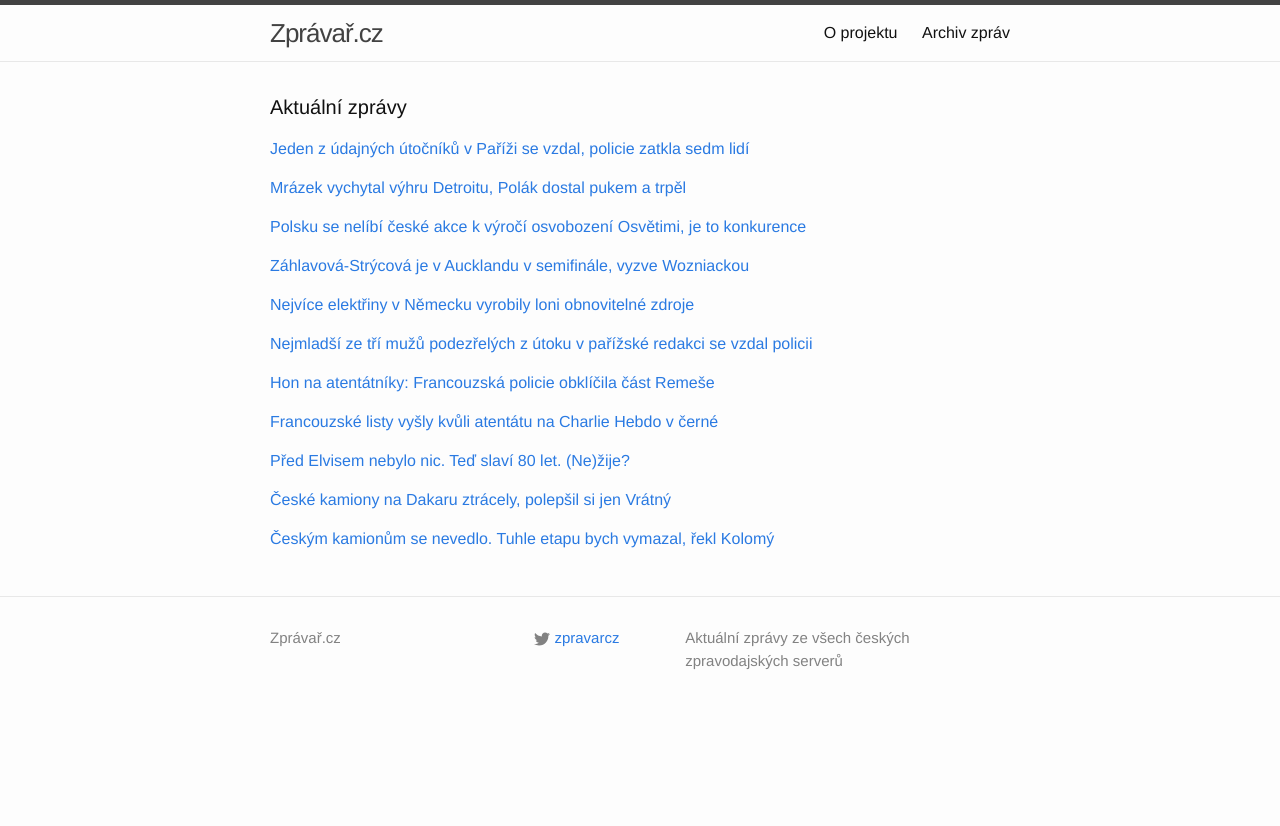
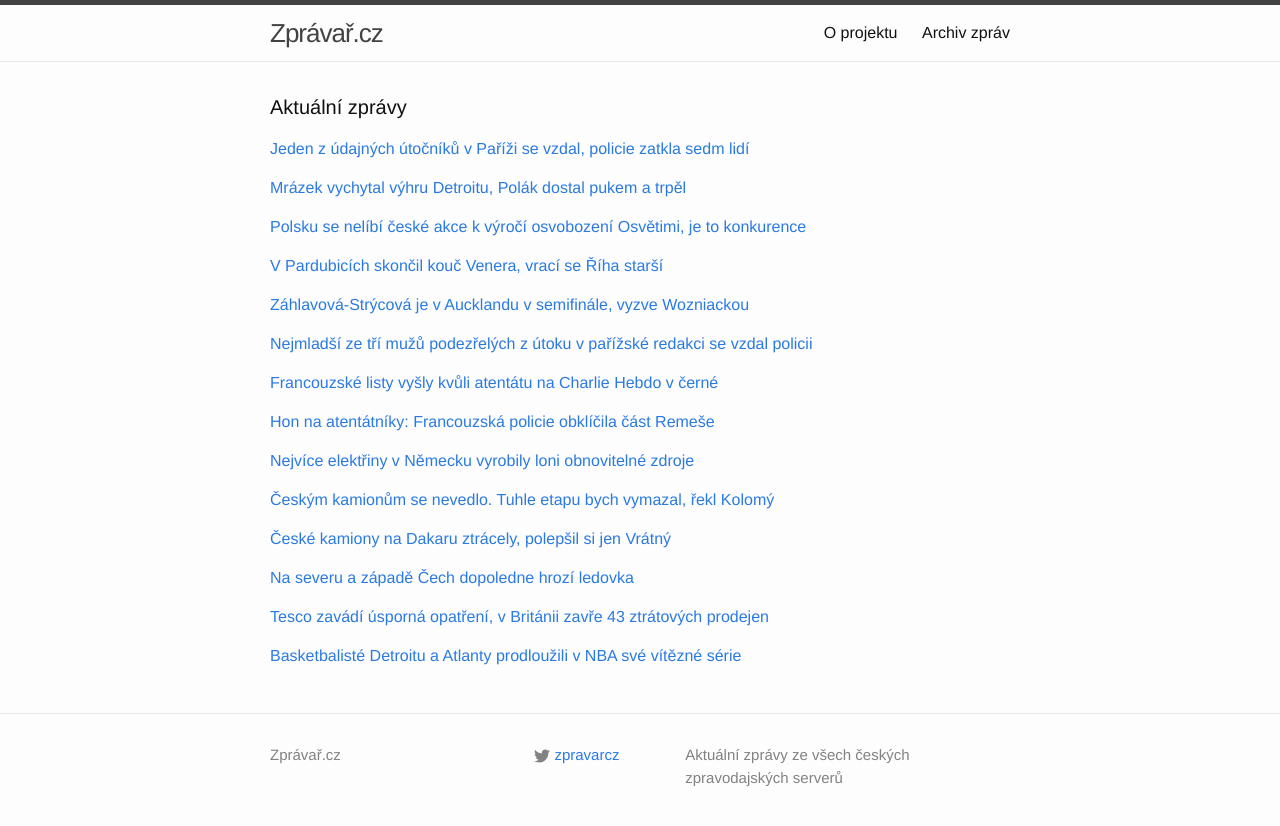
Before and after one commit to adliska/zpravar, a Jekyll site: the page built from index.html, in a window 1280 px wide. Shown: the top 826 px of the page. Built offline with Jekyll 4.4.1, drawn with Linux system fonts in a browser that asks for light colours; some of the changed lines change nothing that is shown.

Commit message:
zpravar news update

```diff
--- a/index.html
+++ b/index.html
@@ -46,22 +46,24 @@ layout: default
 <li><a href=http://www.ceskenoviny.cz/zpravy/zpravy/polsku-se-pry-nelibi-ceske-akce-k-vyroci-osvobozeni-osvetimi/1166276>Polsku se prý nelíbí české akce k výročí osvobození Osvětimi - www.ceskenoviny.cz</a></li>
 <li><a href=http://www.novinky.cz/zahranicni/evropa/358156-polsku-se-nelibi-chystane-ceske-konkurencni-akce-k-osvobozeni-osvetimi.html>Polsku se nelíbí chystané české konkurenční akce k osvobození Osvětimi - www.novinky.cz</a></li>
 </ul>
-</div><p><a href="javascript:;" onclick="toggle_visibility('zpravy3')">Záhlavová-Strýcová je v Aucklandu v semifinále, vyzve Wozniackou</a></p>
+</div><p><a href="javascript:;" onclick="toggle_visibility('zpravy3')">V Pardubicích skončil kouč Venera, vrací se Říha starší</a></p>
 <div id="zpravy3" style="display:none">
+<ul>
+<li><a href=http://sport.aktualne.cz/v-pardubicich-skoncil-kouc-venera-vraci-se-riha-starsi/r~859014a2971011e498be002590604f2e/>V Pardubicích skončil kouč Venera, vrací se Říha starší - sport.aktualne.cz</a></li>
+<li><a href=http://www.tyden.cz/rubriky/sport/hokej/extraliga/trener-venera-v-pardubicich-skoncil-nahradi-ho-riha_329415.html>Trenér Venera v Pardubicích skončil, nahradí ho Říha - www.tyden.cz</a></li>
+<li><a href=http://www.rozhlas.cz/_zprava/zdenek-venera-skoncil-u-hokejistu-pardubic-tym-prebira-milos-riha-starsi--1440995>Zdeněk Venera skončil u hokejistů Pardubic, tým přebírá Miloš Říha starší - www.rozhlas.cz</a></li>
+<li><a href=http://www.denik.cz/hokej/u-hokejistu-pardubic-skoncil-kouc-venera-vraci-se-riha-starsi-20150108.html>U hokejistů Pardubic skončil kouč Venera, vrací se Říha starší - www.denik.cz</a></li>
+<li><a href=http://hokej.idnes.cz/hokej-pardubice-treneri-venera-riha-d67-/hokej.aspx?c=A150108_091708_hokej_rou>Kouč Venera v Pardubicích skončil, tým povede Miloš Říha se synem - hokej.idnes.cz</a></li>
+<li><a href=http://www.tyden.cz/rubriky/sport/hokej/extraliga/trener-venera-v-pardubicich-skoncil-nahradil-ho-riha_329415.html>Trenér Venera v Pardubicích skončil, nahradí ho Říha - www.tyden.cz</a></li>
+</ul>
+</div><p><a href="javascript:;" onclick="toggle_visibility('zpravy4')">Záhlavová-Strýcová je v Aucklandu v semifinále, vyzve Wozniackou</a></p>
+<div id="zpravy4" style="display:none">
 <ul>
 <li><a href=http://www.rozhlas.cz/_zprava/zahlavovastrycova-je-v-aucklandu-v-semifinale-vyzve-wozniackou--1440973>Záhlavová-Strýcová je v Aucklandu v semifinále, vyzve Wozniackou - www.rozhlas.cz</a></li>
 <li><a href=http://www.denik.cz/tenis/zahlavova-strycova-v-aucklandu-vali-pres-vandewegheovou-prosla-do-semifinale-201.html>Záhlavová-Strýcová v Aucklandu válí. Přes Vandewegheovou prošla do semifinále - www.denik.cz</a></li>
 <li><a href=http://www.sportovninoviny.cz/zpravy/tenistka-zahlavova-strycova-je-v-aucklandu-v-semifinale/1166303>Tenistka Záhlavová-Strýcová je v Aucklandu v semifinále - www.sportovninoviny.cz</a></li>
 <li><a href=http://sport.aktualne.cz/zahlavova-strycova-se-v-aucklandu-utka-o-finale/r~55e8af88970211e4b98c002590604f2e/>Záhlavová-Strýcová se v Aucklandu utká o finále - sport.aktualne.cz</a></li>
 <li><a href=http://sport.idnes.cz/tenis-turnaje-zpravodajstvi-diw-/tenis.aspx?c=A150108_070408_tenis_rou>Tenistka Záhlavová-Strýcová je na turnaji v Aucklandu už v semifinále - sport.idnes.cz</a></li>
-</ul>
-</div><p><a href="javascript:;" onclick="toggle_visibility('zpravy4')">Nejvíce elektřiny v Německu vyrobily loni obnovitelné zdroje</a></p>
-<div id="zpravy4" style="display:none">
-<ul>
-<li><a href=http://zpravy.e15.cz/zahranicni/ekonomika/nejvice-elektriny-v-nemecku-vyrobily-loni-obnovitelne-zdroje-1151205>Nejvíce elektřiny v Německu vyrobily loni obnovitelné zdroje - zpravy.e15.cz</a></li>
-<li><a href=http://www.denik.cz/ekonomika/nejvice-elektriny-v-nemecku-vyrobily-loni-obnovitelne-zdroje-20150108.html>Nejvíce elektřiny v Německu vyrobily loni obnovitelné zdroje - www.denik.cz</a></li>
-<li><a href=http://byznys.ihned.cz/c1-63350560-obnovitelne-zdroje-loni-v-nemecku-poprve-vyrobily-nejvic-elektriny>Obnovitelné zdroje loni v Německu poprvé vyrobily nejvíc elektřiny - byznys.ihned.cz</a></li>
-<li><a href=http://www.financninoviny.cz/zpravodajstvi/zpravy/nejvice-elektriny-v-nemecku-vyrobily-loni-obnovitelne-zdroje/1166279>Nejvíce elektřiny v Německu vyrobily loni obnovitelné zdroje - www.financninoviny.cz</a></li>
 </ul>
 </div><p><a href="javascript:;" onclick="toggle_visibility('zpravy5')">Nejmladší ze tří mužů podezřelých z útoku v pařížské redakci se vzdal policii</a></p>
 <div id="zpravy5" style="display:none">
@@ -71,40 +73,63 @@ layout: default
 <li><a href=http://www.rozhlas.cz/_zprava/nejmladsi-ze-tri-muzu-podezrelych-z-utoku-v-parizske-redakci-se-udajne-vzdal--1440941>Nejmladší ze tří mužů podezřelých z útoku v pařížské redakci se údajně vzdal - www.rozhlas.cz</a></li>
 <li><a href=http://www.rozhlas.cz/_zprava/francouzska-policie-je-v-remesi-pripravena-k-zasahu-proti-teroristum-kteri-zabili-12-lidi--1440941>Francouzská policie je v Remeši připravená k zásahu proti teroristům, kteří zabili 12 lidí - www.rozhlas.cz</a></li>
 </ul>
-</div><p><a href="javascript:;" onclick="toggle_visibility('zpravy6')">Hon na atentátníky: Francouzská policie obklíčila část Remeše</a></p>
+</div><p><a href="javascript:;" onclick="toggle_visibility('zpravy6')">Francouzské listy vyšly kvůli atentátu na Charlie Hebdo v černé</a></p>
 <div id="zpravy6" style="display:none">
+<ul>
+<li><a href=http://zpravy.e15.cz/zahranicni/udalosti/francouzske-listy-vysly-kvuli-atentatu-na-charlie-hebdo-v-cerne-1151211>Francouzské listy vyšly kvůli atentátu na Charlie Hebdo v černé - zpravy.e15.cz</a></li>
+<li><a href=http://echo24.cz/a/wEWPU>Francouzské listy vyšly kvůli atentátu na Charlie Hebdo v černé - echo24.cz</a></li>
+<li><a href=http://www.novinky.cz/zahranicni/evropa/358162-barbarstvi-teror-francouzske-noviny-vysly-v-cerne.html>Barbarství, teror - francouzské noviny vyšly v černé  - www.novinky.cz</a></li>
+<li><a href=http://www.ceskenoviny.cz/zpravy/zpravy/francouzske-listy-vysly-kvuli-atentatu-na-charlie-hebdo-v-cerne/1166317>Francouzské listy vyšly kvůli atentátu na Charlie Hebdo v černé - www.ceskenoviny.cz</a></li>
+</ul>
+</div><p><a href="javascript:;" onclick="toggle_visibility('zpravy7')">Hon na atentátníky: Francouzská policie obklíčila část Remeše</a></p>
+<div id="zpravy7" style="display:none">
 <ul>
 <li><a href=http://www.ceskatelevize.cz/ct24/svet/297450-hon-na-atentatniky-francouzska-policie-obklicila-cast-remese/>Hon na atentátníky: Francouzská policie obklíčila část Remeše - www.ceskatelevize.cz</a></li>
 <li><a href=http://www.ceskatelevize.cz/ct24/svet/297450-francouzska-policie-provedla-zasah-teroristy-zatim-nedopadla/>Francouzská policie provedla zásah, teroristy zatím nedopadla - www.ceskatelevize.cz</a></li>
 <li><a href=http://www.ceskatelevize.cz/ct24/svet/297450-francouzska-policie-lokalizovala-teroristy-a-provadi-zasah/>Francouzská policie lokalizovala teroristy a provádí zásah - www.ceskatelevize.cz</a></li>
 <li><a href=http://www.ceskatelevize.cz/ct24/svet/297450-francouzska-policie-lokalizovala-teroristy-a-chysta-zasah/>Francouzská policie lokalizovala teroristy a chystá zásah - www.ceskatelevize.cz</a></li>
 </ul>
-</div><p><a href="javascript:;" onclick="toggle_visibility('zpravy7')">Francouzské listy vyšly kvůli atentátu na Charlie Hebdo v černé</a></p>
-<div id="zpravy7" style="display:none">
-<ul>
-<li><a href=http://echo24.cz/a/wEWPU>Francouzské listy vyšly kvůli atentátu na Charlie Hebdo v černé - echo24.cz</a></li>
-<li><a href=http://www.novinky.cz/zahranicni/evropa/358162-barbarstvi-teror-francouzske-noviny-vysly-v-cerne.html>Barbarství, teror - francouzské noviny vyšly v černé  - www.novinky.cz</a></li>
-<li><a href=http://www.ceskenoviny.cz/zpravy/zpravy/francouzske-listy-vysly-kvuli-atentatu-na-charlie-hebdo-v-cerne/1166317>Francouzské listy vyšly kvůli atentátu na Charlie Hebdo v černé - www.ceskenoviny.cz</a></li>
-</ul>
-</div><p><a href="javascript:;" onclick="toggle_visibility('zpravy8')">Před Elvisem nebylo nic. Teď slaví 80 let. (Ne)žije?</a></p>
+</div><p><a href="javascript:;" onclick="toggle_visibility('zpravy8')">Nejvíce elektřiny v Německu vyrobily loni obnovitelné zdroje</a></p>
 <div id="zpravy8" style="display:none">
 <ul>
-<li><a href=http://www.ceskatelevize.cz/ct24/kultura/297411-pred-elvisem-nebylo-nic-ted-slavi-80-let-ne-zije/>Před Elvisem nebylo nic. Teď slaví 80 let. (Ne)žije? - www.ceskatelevize.cz</a></li>
-<li><a href=http://www.lidovky.cz/zivot-elvise-presleyho-pripominal-pohadku-skoncil-ale-predcasne-pyc-/lide.aspx?c=A150105_164302_lide_hm>Život Elvise Presleyho připomínal pohádku, skončil ale předčasně  - www.lidovky.cz</a></li>
-<li><a href=http://www.denik.cz/hudba/kral-rokenrolu-elvis-presley-by-se-dozil-osmdesatky-20150108.html>Král rokenrolu Elvis Presley by se dožil osmdesátky - www.denik.cz</a></li>
+<li><a href=http://zpravy.e15.cz/zahranicni/ekonomika/nejvice-elektriny-v-nemecku-vyrobily-loni-obnovitelne-zdroje-1151205>Nejvíce elektřiny v Německu vyrobily loni obnovitelné zdroje - zpravy.e15.cz</a></li>
+<li><a href=http://www.denik.cz/ekonomika/nejvice-elektriny-v-nemecku-vyrobily-loni-obnovitelne-zdroje-20150108.html>Nejvíce elektřiny v Německu vyrobily loni obnovitelné zdroje - www.denik.cz</a></li>
+<li><a href=http://byznys.ihned.cz/c1-63350560-obnovitelne-zdroje-loni-v-nemecku-poprve-vyrobily-nejvic-elektriny>Obnovitelné zdroje loni v Německu poprvé vyrobily nejvíc elektřiny - byznys.ihned.cz</a></li>
+<li><a href=http://www.financninoviny.cz/zpravodajstvi/zpravy/nejvice-elektriny-v-nemecku-vyrobily-loni-obnovitelne-zdroje/1166279>Nejvíce elektřiny v Německu vyrobily loni obnovitelné zdroje - www.financninoviny.cz</a></li>
 </ul>
-</div><p><a href="javascript:;" onclick="toggle_visibility('zpravy9')">České kamiony na Dakaru ztrácely, polepšil si jen Vrátný</a></p>
+</div><p><a href="javascript:;" onclick="toggle_visibility('zpravy9')">Českým kamionům se nevedlo. Tuhle etapu bych vymazal, řekl Kolomý</a></p>
 <div id="zpravy9" style="display:none">
+<ul>
+<li><a href=http://www.tyden.cz/rubriky/sport/tenis/ceskym-kamionum-se-nevedlo-tuhle-etapu-bych-vymazal-rekl-kolomy_329409.html>Českým kamionům se nevedlo. Tuhle etapu bych vymazal, řekl Kolomý - www.tyden.cz</a></li>
+<li><a href=http://sport.aktualne.cz/ceske-kamiony-na-dakaru-ztracely-polepsil-si-jen-vratny/r~bdd3a722970411e498be002590604f2e/>České kamiony na Dakaru ztrácely, polepšil si jen Vrátný - sport.aktualne.cz</a></li>
+<li><a href=http://sport.idnes.cz/rallye-dakar-kamiony-0ri-/motorsport.aspx?c=A150108_080116_motorsport_rou>České kamiony ve středu na Dakaru ztrácely, polepšil si jen Vrátný - sport.idnes.cz</a></li>
+</ul>
+</div><p><a href="javascript:;" onclick="toggle_visibility('zpravy10')">České kamiony na Dakaru ztrácely, polepšil si jen Vrátný</a></p>
+<div id="zpravy10" style="display:none">
 <ul>
 <li><a href=http://www.sportovninoviny.cz/zpravy/ceske-kamiony-na-dakaru-ztracely-polepsil-si-jen-vratny/1166255>České kamiony na Dakaru ztrácely, polepšil si jen Vrátný - www.sportovninoviny.cz</a></li>
 <li><a href=http://www.sportovninoviny.cz/zpravy/loprais-na-dakarske-rallye-klesl-na-ctvrte-misto/1166255>Loprais na dakarské rallye klesl na čtvrté místo - www.sportovninoviny.cz</a></li>
 <li><a href=http://sport.aktualne.cz/loprais-na-dakarske-rallye-klesl-na-ctvrte-misto/r~1629bf0096c011e4a10c0025900fea04/>Loprais na dakarské rallye klesl na čtvrté místo - sport.aktualne.cz</a></li>
 </ul>
-</div><p><a href="javascript:;" onclick="toggle_visibility('zpravy10')">Českým kamionům se nevedlo. Tuhle etapu bych vymazal, řekl Kolomý</a></p>
-<div id="zpravy10" style="display:none">
+</div><p><a href="javascript:;" onclick="toggle_visibility('zpravy11')"> Na severu a západě Čech dopoledne hrozí ledovka </a></p>
+<div id="zpravy11" style="display:none">
 <ul>
-<li><a href=http://www.tyden.cz/rubriky/sport/tenis/ceskym-kamionum-se-nevedlo-tuhle-etapu-bych-vymazal-rekl-kolomy_329409.html>Českým kamionům se nevedlo. Tuhle etapu bych vymazal, řekl Kolomý - www.tyden.cz</a></li>
-<li><a href=http://sport.aktualne.cz/ceske-kamiony-na-dakaru-ztracely-polepsil-si-jen-vratny/r~bdd3a722970411e498be002590604f2e/>České kamiony na Dakaru ztrácely, polepšil si jen Vrátný - sport.aktualne.cz</a></li>
-<li><a href=http://sport.idnes.cz/rallye-dakar-kamiony-0ri-/motorsport.aspx?c=A150108_080116_motorsport_rou>České kamiony ve středu na Dakaru ztrácely, polepšil si jen Vrátný - sport.idnes.cz</a></li>
+<li><a href=http://www.rozhlas.cz/_zprava/na-severu-a-zapade-cech-dopoledne-hrozi-ledovka--1440997> Na severu a západě Čech dopoledne hrozí ledovka  - www.rozhlas.cz</a></li>
+<li><a href=http://www.denik.cz/z_domova/na-severozapade-cech-se-muze-dopoledne-tvorit-ledovka-20150108.html>Meteorologové varují: Na severozápadě Čech se může tvořit ledovka - www.denik.cz</a></li>
+<li><a href=http://www.ceskenoviny.cz/zpravy/zpravy/na-severozapade-cech-se-muze-dopoledne-tvorit-ledovka/1166322>Na severozápadě Čech se může dopoledne tvořit ledovka - www.ceskenoviny.cz</a></li>
+</ul>
+</div><p><a href="javascript:;" onclick="toggle_visibility('zpravy12')">Tesco zavádí úsporná opatření, v Británii zavře 43 ztrátových prodejen</a></p>
+<div id="zpravy12" style="display:none">
+<ul>
+<li><a href=http://byznys.ihned.cz/c1-63351170-tesco-zavadi-usporna-opatreni-v-britanii-zavre-43-ztratovych-prodejen>Tesco zavádí úsporná opatření, v Británii zavře 43 ztrátových prodejen - byznys.ihned.cz</a></li>
+<li><a href=http://zpravy.e15.cz/byznys/obchod-a-sluzby/tesco-hleda-uspory-zavre-desitky-britskych-prodejen-1151220>Tesco hledá úspory, zavře desítky britských prodejen - zpravy.e15.cz</a></li>
+<li><a href=http://www.financninoviny.cz/zpravodajstvi/zpravy/britske-tesco-bude-setrit-zavre-43-prodejen-a-omezi-investice/1166332>Britské Tesco bude šetřit, zavře 43 prodejen a omezí investice - www.financninoviny.cz</a></li>
+</ul>
+</div><p><a href="javascript:;" onclick="toggle_visibility('zpravy13')">Basketbalisté Detroitu a Atlanty prodloužili v NBA své vítězné série</a></p>
+<div id="zpravy13" style="display:none">
+<ul>
+<li><a href=http://sport.idnes.cz/basketbal-nba-zpravodajstvi-dgc-/basket.aspx?c=A150108_092205_sport-basket_rou>Basketbalisté Detroitu a Atlanty prodloužili v NBA své vítězné série - sport.idnes.cz</a></li>
+<li><a href=http://www.denik.cz/ostatni_sport/detroit-s-atlantou-prodlouzily-v-nba-sve-vitezne-serie-20150108.html>Detroit se po výměně trenéra chytil, vyhrál už sedmé utkání - www.denik.cz</a></li>
+<li><a href=http://www.sportovninoviny.cz/zpravy/detroit-s-atlantou-prodlouzily-v-nba-sve-vitezne-serie/1166334>Detroit s Atlantou prodloužily v NBA své vítězné série - www.sportovninoviny.cz</a></li>
 </ul>
 </div></div>
```
